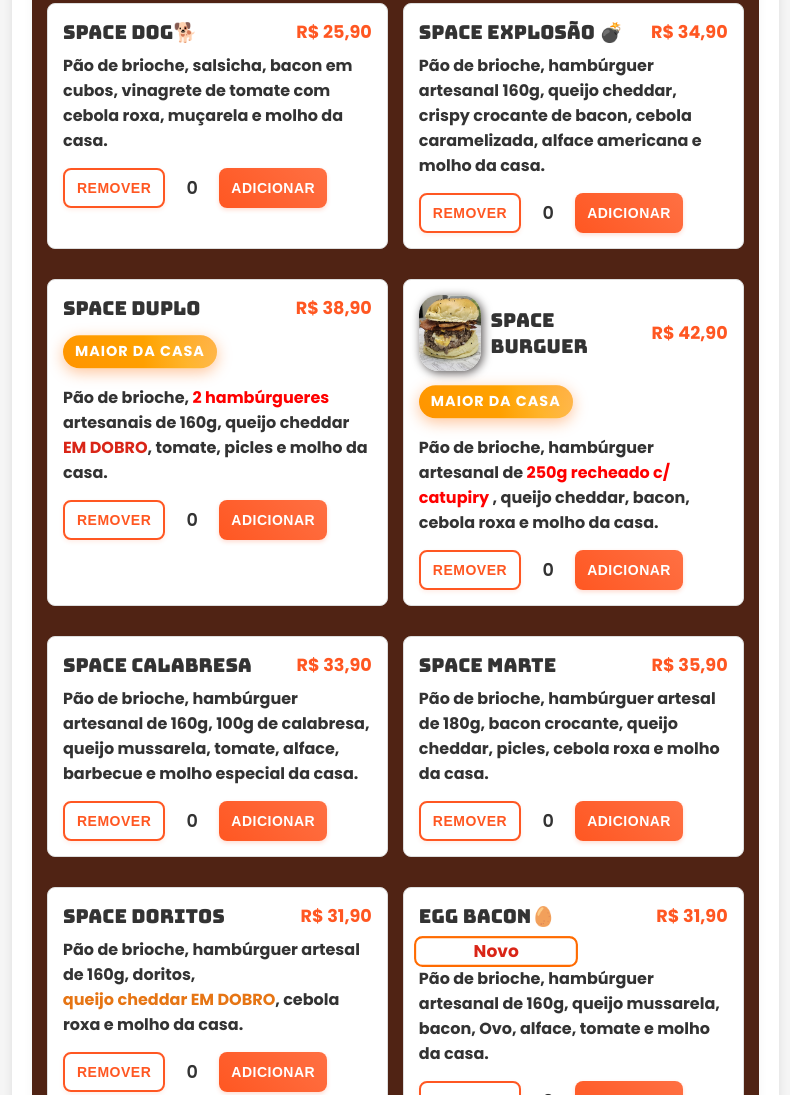
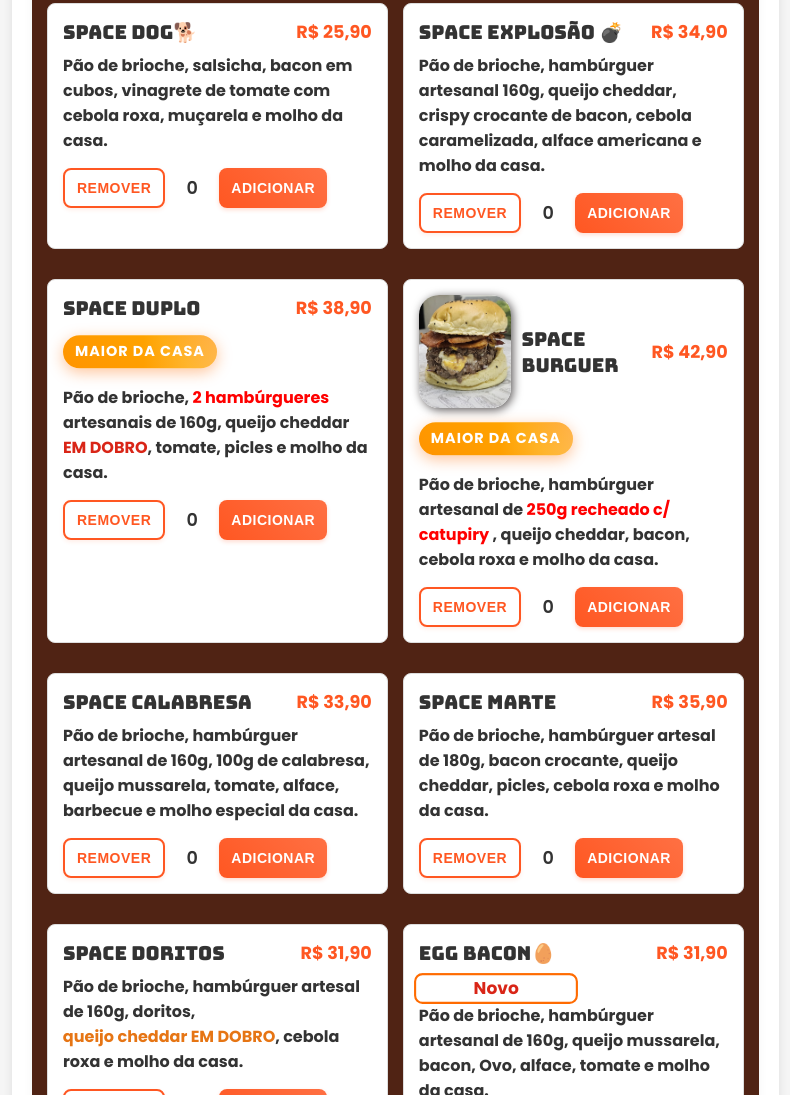
Before and after one commit to Leolfc/Space-Burguer-Pedidos, a website: page index.html in a window 1280 px wide. Shown: the part 942-2037 px from the top of the page, without its empty margins (43-833 px from the left). Drawn offline with Linux system fonts and the light colour scheme; no server answers.

Commit message:
adicionando imagem dos hamburgueres

```diff
--- a/style/estiloImg.css
+++ b/style/estiloImg.css
@@ -10,7 +10,7 @@ box-shadow: 2px 2px 10px rgb(90, 86, 86);
 }
 
 .imgBurguer{
-    max-width: 20%;
+    max-width: 30%;
 border-radius: 20px;
 margin-right: 10px;
 background-position: center;
```
Also changed, not shown: 1 other file.
